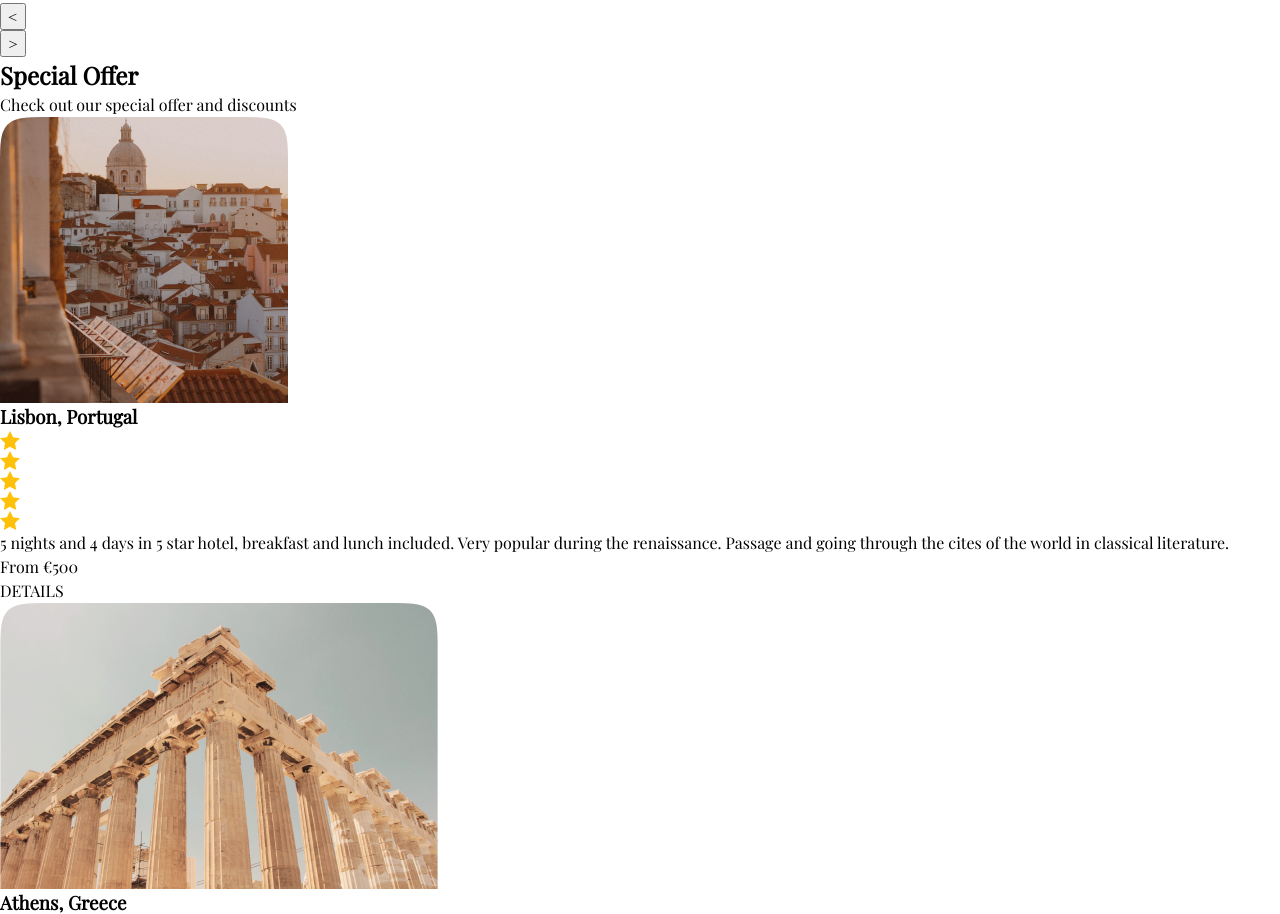
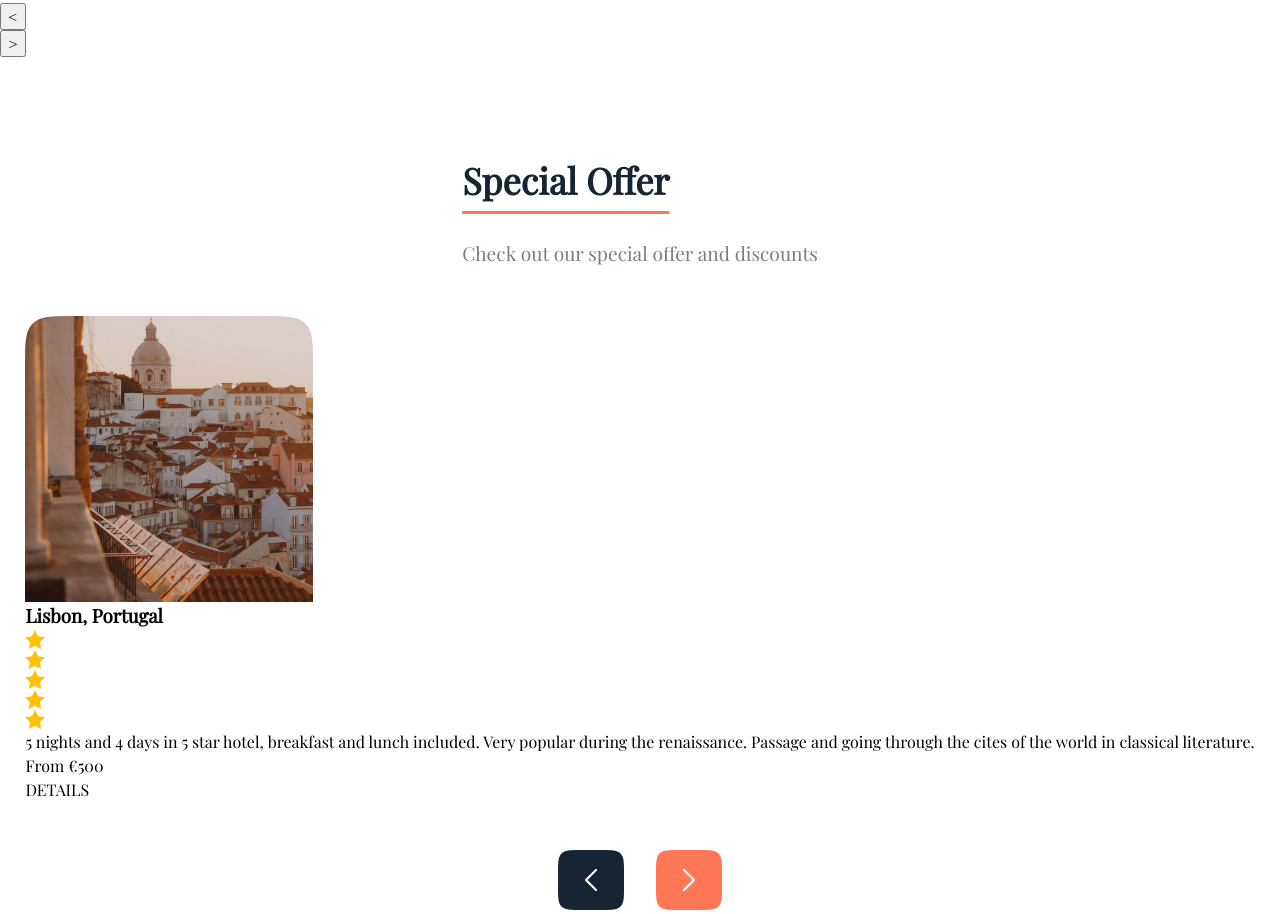
Before and after one commit to LeanLu/202301-W1CH5-Leandro-Ryan, a website: page index.html in a window 1280 px wide. Shown: the part 2307-3221 px from the top of the page. Drawn offline with nearby package versions, Linux system fonts and the light colour scheme.

Commit message:
add style to special offer

```diff
--- a/index.html
+++ b/index.html
@@ -118,15 +118,15 @@
 
 
 
-    <section>
+    <section class="special-offer">
 
-      <div>
+      <div class="special-offer-title">
         <h2>Special Offer</h2>
         <p>Check out our special offer and discounts</p>
       </div>
 
-      <div>
-        <div>
+      <div class="special-offer-destination">
+        <div class="special-offer-destination-lisbon">
           <img src="images/lisbon.png" alt="Lisbon landscape" max-height="286px" max-width="437px">
           <h3>Lisbon, Portugal</h3>
           <div>
@@ -144,7 +144,7 @@
           <nav>DETAILS</nav>
         </div>
 
-        <div>
+        <div class="special-offer-destination-athens">
           <img src="images/athens.png" alt="Athens landscape" max-height="286px" max-width="437px">
           <h3>Athens, Greece</h3>
           <div>
@@ -161,7 +161,7 @@
           <nav>DETAILS</nav>
         </div>
 
-        <div>
+        <div class="special-offer-destination-rome">
           <img src="images/rome.png" alt="Rome landscape" max-height="286px" max-width="437px">
           <h3>Rome, Italy</h3>
           <div>
@@ -179,7 +179,7 @@
         </div>
       </div>
 
-      <div>
+      <div class="special-offer-nav-menu">
         <img src="images/chevron-down.png" alt="previous button">
         <img src="images/chevron-up.png" alt="next button">
       </div>
--- a/sass/style.scss
+++ b/sass/style.scss
@@ -189,6 +189,7 @@ html {
           font-size: 2rem;
           color: white;
           border: none;
+          cursor: pointer;
         }
       }
     }
@@ -225,6 +226,53 @@ html {
     line-height: 21px;
 
     color: #767e86;
+  }
+}
+
+.special-offer {
+  display: flex;
+  flex-direction: column;
+  justify-content: space-evenly;
+  align-items: center;
+  gap: 3rem;
+  padding: 1rem;
+  margin: 5rem 0rem;
+
+  &-title {
+    font-size: 1.5rem;
+
+    & h2 {
+      text-decoration-line: underline;
+      text-decoration-color: #ff7757;
+      text-decoration-style: solid;
+      text-decoration-thickness: 3px;
+      text-underline-offset: 1rem;
+      padding: 0rem 0rem 2rem 0rem;
+      color: #172432;
+    }
+
+    & p {
+      font-size: 1.2rem;
+      color: #767e86;
+    }
+  }
+
+  &-destination {
+    &-athens {
+      display: none;
+    }
+
+    &-rome {
+      display: none;
+    }
+  }
+
+  &-nav-menu {
+    display: flex;
+    flex-direction: row;
+    justify-content: center;
+    align-items: center;
+    gap: 2rem;
   }
 }
 
```
Also changed, not shown: css/style.css, 1 other file.
